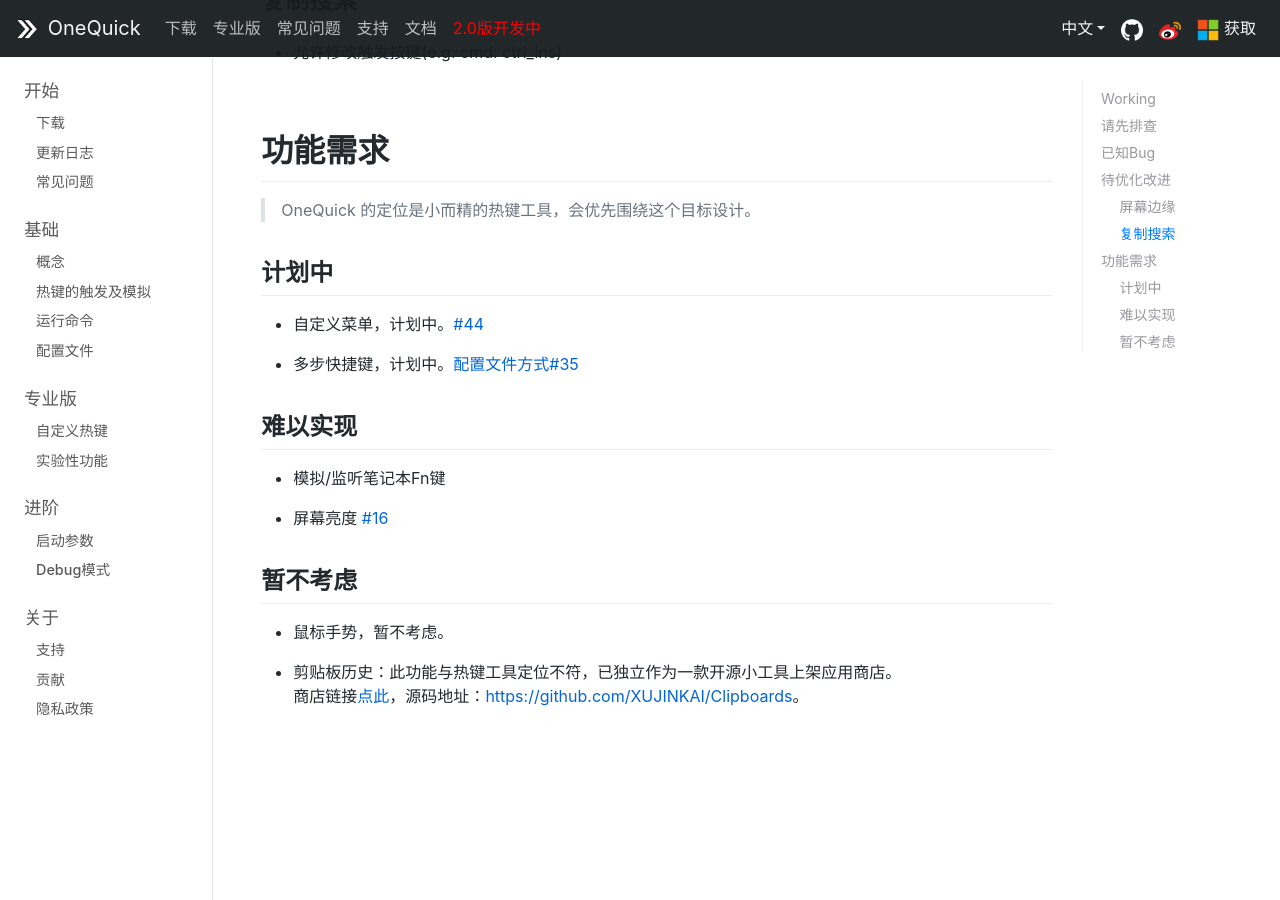
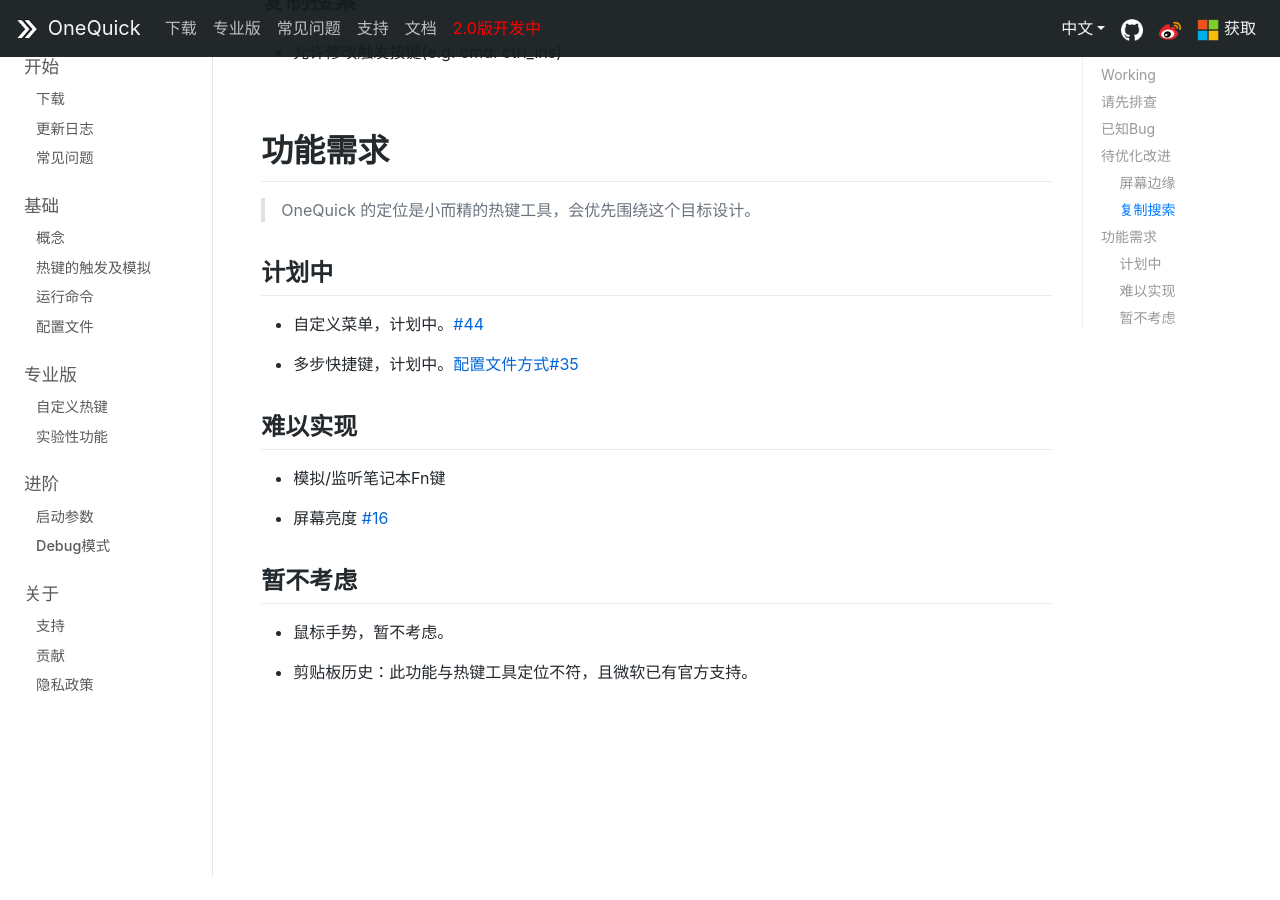
Before and after one commit to OneQuick/OneQuick.github.io-v1-legacy, a Jekyll site: the page built from _docs/1.getting-started/known-issues.md, in a window 1280 px wide and 900 px high, scrolled down 1378 px. Built offline with Jekyll 4.4.1, drawn with Linux system fonts in a browser that asks for light colours; after the commit the page ends 2254 px from its top, so only the background shows below that.

Commit message:
将商店链接更新为中国版链接

```diff
--- a/_docs/1.getting-started/known-issues.md
+++ b/_docs/1.getting-started/known-issues.md
@@ -79,5 +79,4 @@
 
 - 鼠标手势，暂不考虑。
 
-- 剪贴板历史：此功能与热键工具定位不符，已独立作为一款开源小工具上架应用商店。
-商店链接[点此](https://www.microsoft.com/store/apps/9ND6WDNB4FW7)，源码地址：<https://github.com/XUJINKAI/Clipboards>。
+- 剪贴板历史：此功能与热键工具定位不符，且微软已有官方支持。
--- a/_includes/download-open.html
+++ b/_includes/download-open.html
@@ -13,7 +13,7 @@
 $(function(){
 	if(getQueryVariable('open')) {
 		var store_protocol = "ms-windows-store://pdp/?productid=9PFN5K6QXT46";
-		var store_url = "https://www.microsoft.com/store/apps/9pfn5k6qxt46";
+		var store_url = "https://www.microsoft.com/zh-cn/p/onequick/9pfn5k6qxt46?activetab=pivot:overviewtab";
 		function on_failed(){
 			window.open(store_url);
 		}
--- a/_layouts/index.html
+++ b/_layouts/index.html
@@ -165,7 +165,7 @@
             </a>
           </li>
           <li class="nav-item">
-            <a class="nav-link ms-logo-get" href="https://www.microsoft.com/store/apps/9pfn5k6qxt46"
+            <a class="nav-link ms-logo-get" href="https://www.microsoft.com/zh-cn/p/onequick/9pfn5k6qxt46?activetab=pivot:overviewtab"
               data-mlang-title-en="Microsoft Store" data-mlang-title-cn="微软应用商店">
               <img src="/img/ms-logo.png"> <cn>获取</cn><en>Get</en>
             </a>
```
Also changed, not shown: _docs/1.getting-started/download.md (+1 -1 lines).
